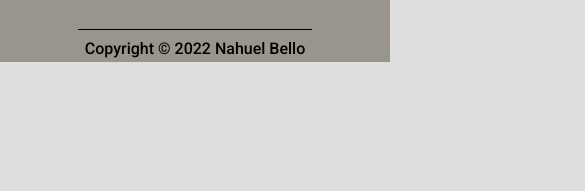
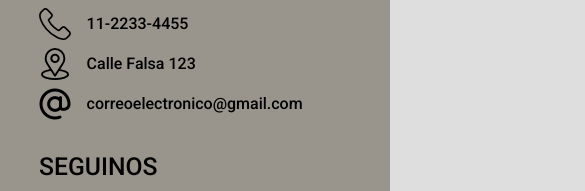
Before and after one commit to nahuelbello/proyecto-coderhouse, a website: page index.html in a window 390 px wide. Shown: the part 1826-2017 px from the top of the page, 585 px wide, since content can reach past the window. Before the commit the page ends 1888 px from the top, so only its background shows below. Drawn offline with Linux system fonts and the light colour scheme.

Commit message:
Corrijo responsive

```diff
--- a/sass/main.scss
+++ b/sass/main.scss
@@ -1,8 +1,8 @@
 @import 'base/reset';
 @import 'base/typo';
 
+@import 'layout/navigation';
 @import 'layout/footer';
-@import 'layout/navigation';
 
 @import 'components/cards';
 
--- a/sass/utilities/mixins.scss
+++ b/sass/utilities/mixins.scss
@@ -17,9 +17,9 @@
     footer {
         margin-top: 2rem;
         h2 {
-            margin: 1rem 0;
+            margin: 1rem 0; }
         div {
-            flex-direction: column; } } }
+            flex-direction: column; } }
 
     .contact ul li {
         margin-top: 0; }
```
Also changed, not shown: css/style.css.
